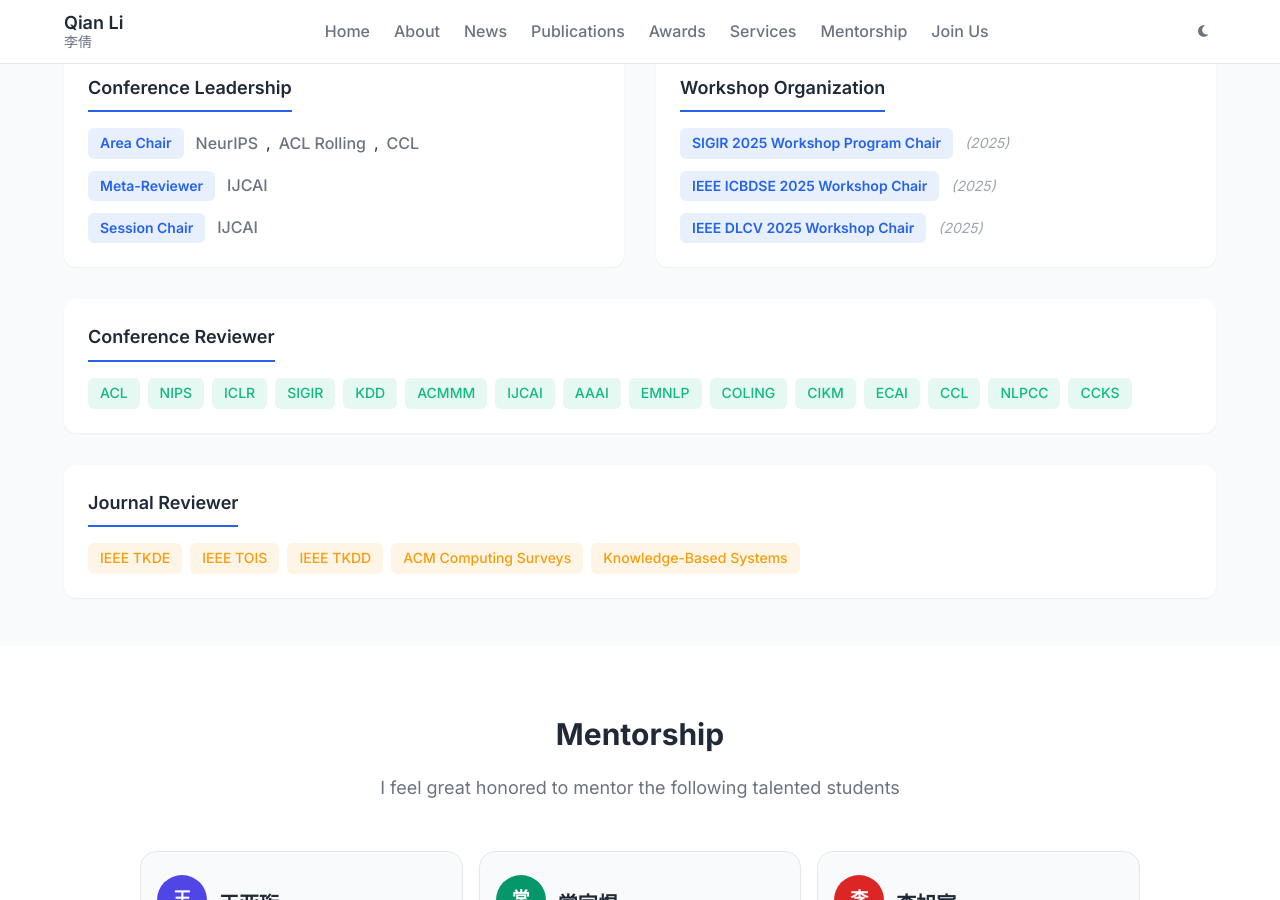
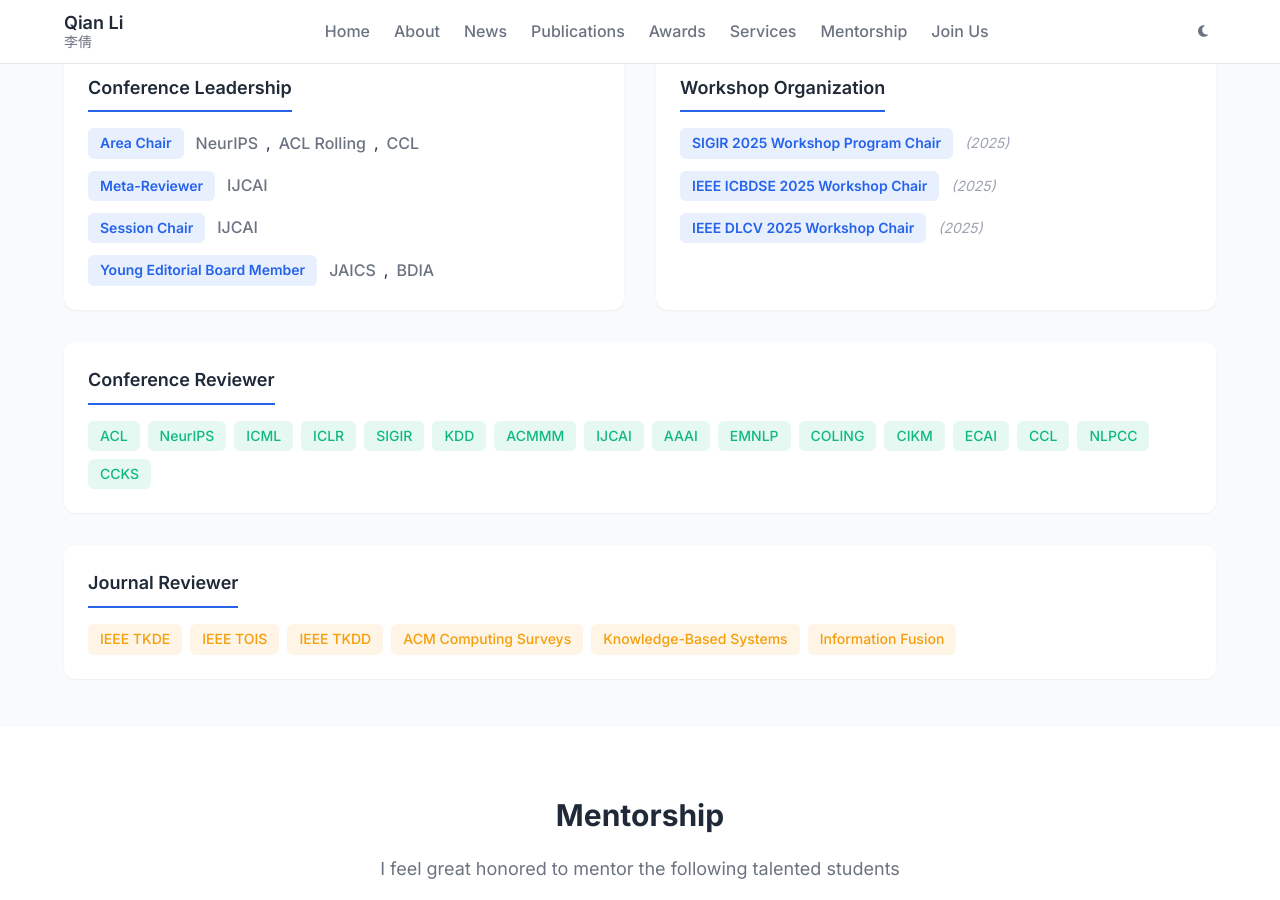
Before and after one commit to xiaoqian19940510/xiaoqian19940510.github.io, a Jekyll site: the page built from index.html, in a window 1280 px wide and 900 px high, scrolled down 5456 px. Built offline with Jekyll 4.4.1, drawn with Linux system fonts in a browser that asks for light colours; the list of posts is cut into pages by our own code.

Commit message:
Update services.yml

```diff
--- a/_data/services.yml
+++ b/_data/services.yml
@@ -8,6 +8,8 @@ conference_journal_reviewer:
       venues: ["IJCAI"]
     - role: "Session Chair"
       venues: ["IJCAI"]
+    - role: "Young Editorial Board Member"
+      venues: ["JAICS", "BDIA"]
 
   workshop_chairs:
     - role: "SIGIR 2025 Workshop Program Chair"
@@ -18,7 +20,7 @@ conference_journal_reviewer:
       year: "2025"
 
   conference_reviews:
-    venues: ["ACL", "NIPS", "ICLR", "SIGIR", "KDD", "ACMMM", "IJCAI", "AAAI", "EMNLP", "COLING", "CIKM", "ECAI", "CCL", "NLPCC", "CCKS"]
+    venues: ["ACL", "NeurIPS", "ICML", "ICLR", "SIGIR", "KDD", "ACMMM", "IJCAI", "AAAI", "EMNLP", "COLING", "CIKM", "ECAI", "CCL", "NLPCC", "CCKS"]
 
   journal_reviews:
-    venues: ["IEEE TKDE", "IEEE TOIS", "IEEE TKDD", "ACM Computing Surveys", "Knowledge-Based Systems"]
+    venues: ["IEEE TKDE", "IEEE TOIS", "IEEE TKDD", "ACM Computing Surveys", "Knowledge-Based Systems", "Information Fusion"]
```
